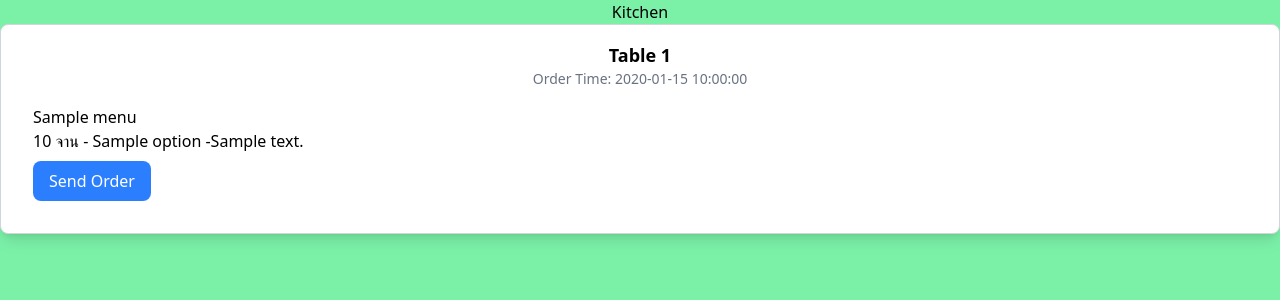
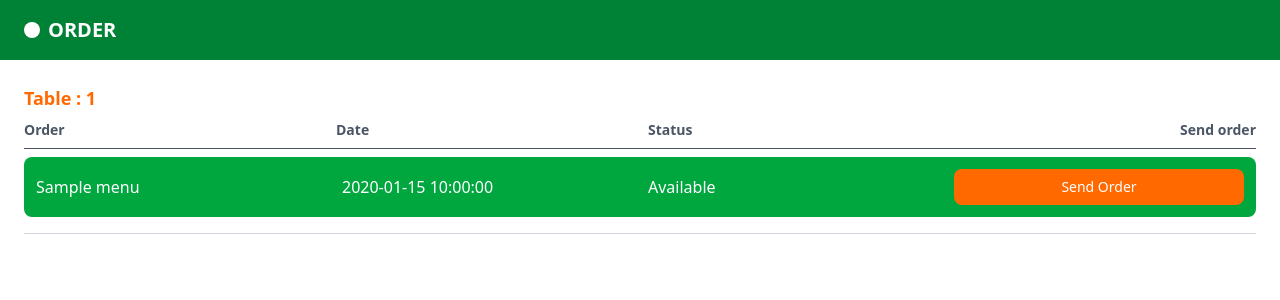
Before and after one commit to SuzukiTaylorSwift/Food-Ordering-Website-Project, a Flask app: template flask/app/templates/admin/kitchen.html in a window 1280 px wide. Shown: the top 300 px of the page. Run offline with Flask 3, Linux system fonts and the light colour scheme; the template is opened without the code that fills it: most values are stand-ins (such as "Sample title", 1, 10 or a date in 2020); parts of the project's set-up code (start-up, migrations or seed data) failed here and were passed over.

Commit message:
kitchen page

```diff
--- a/flask/app/templates/admin/kitchen.html
+++ b/flask/app/templates/admin/kitchen.html
@@ -7,52 +7,64 @@
     <script src="https://ajax.googleapis.com/ajax/libs/jquery/3.7.1/jquery.min.js"></script>
     <title>Kitchen</title>
   </head>
-  <body class="bg-green-300">
-    <h1 class="text-center text-bold font-50">Kitchen</h1>
+  <body class="bg-white">
+    <!-- Header -->
+    <div class="bg-green-700 text-white py-4 px-6 flex items-center">
+      <div class="w-4 h-4 bg-white rounded-full mr-2"></div>
+      <h1 class="text-xl font-bold">ORDER</h1>
+    </div>
 
+    <div class="p-6 orders-container">
       {% for key, data in grouped_orders.items() %}
-    <div class="border border-gray-300 rounded-lg shadow-lg p-4 bg-white">
-      {% if data.table_id is not none %}
-      <p class="text-lg font-bold text-center">Table {{ data.table_id }}</p>
-      {% else %}
-      <p class="text-lg font-bold text-center">Takeaway</p>
-      {% endif %}
-      <p class="text-sm text-gray-500 text-center">
-        Order Time: {{ data.order_time }}
+      <div class="mb-6">
+        <p class="text-orange-500 font-bold text-lg mb-2">
+          Table : {{ data.table_id if data.table_id is not none else 'Takeaway' }}
         </p>
-      <div class="m-4">
-        {%for i in data.orders%}
-        <p>{{menu[i.menu_id-1]["nameFood"]}}</p>
-        <p>{{i.quantity}} จาน - {{i.option}} -{{i.note}}</p>
-        {%endfor%}
-        <button
-          data-order-id="{{ key }}"
-          class="btn send-order mt-2 bg-blue-500 text-white px-4 py-2 rounded-lg"
-        >
+
+        <!-- Table Header -->
+        <div class="grid grid-cols-4 gap-4 font-semibold text-gray-600 text-sm border-b pb-2">
+          <p>Order</p>
+          <p>Date</p>
+          <p>Status</p>
+          <p class="text-right">Send order</p>
+        </div>
+
+        <!-- Order List -->
+        {% for i in data.orders %}
+        <div class="grid grid-cols-4 gap-4 items-center bg-green-600 text-white p-3 rounded-lg mt-2">
+          <p>{{ menu[i.menu_id-1]["nameFood"] }}</p>
+          <p>{{ i.date }}</p>
+          <p>{{ i.status }}</p>
+          <button data-order-id="{{ key }}" class="send-order bg-orange-500 text-white px-4 py-2 rounded-lg text-sm">
             Send Order
           </button>
         </div>
+        {% endfor %}
+
+        <!-- เส้นแบ่งระหว่างโต๊ะ -->
+        <hr class="mt-4 border-gray-300">
       </div>
       {% endfor %}
+    </div>
 
     <script>
       $(document).ready(function () {
-        $(".send-order").click(function () {
+        // โหลดสถานะปุ่มจาก Local Storage
+        $(".send-order").each(function () {
           var orderId = $(this).data("order-id");
-          console.log(orderId);
-          $.post({
-            url: "/admin/kitchen",
-            data: JSON.stringify({
-              id: orderId,
-            }),
-            contentType: "application/json",
-            success: function (response) {
-              console.log("✅ Order sent successfully:", response);
-            },
-            error: function (xhr, status, error) {
-              console.error("❌ Error sending order:", error);
-            },
+          if (localStorage.getItem("order_" + orderId) === "Sent") {
+            $(this).prop("disabled", true).text("Sent ✅").removeClass("bg-orange-500").addClass("bg-gray-400");
+          }
         });
+
+        // กดปุ่มแล้วเปลี่ยนสถานะ
+        $(".orders-container").on("click", ".send-order", function () {
+          var orderId = $(this).data("order-id");
+          var button = $(this);
+
+          // เปลี่ยนปุ่มและบันทึกสถานะใน Local Storage
+          button.prop("disabled", true).text("Sent ✅").removeClass("bg-orange-500").addClass("bg-gray-400");
+          localStorage.setItem("order_" + orderId, "Sent");
         });
       });
     </script>
```
Also changed, not shown: flask/app/templates/client_page/table.html (line endings or trailing spaces), flask/app/views.py (line endings or trailing spaces). Lines whose indentation alone changed are shown as unchanged.
